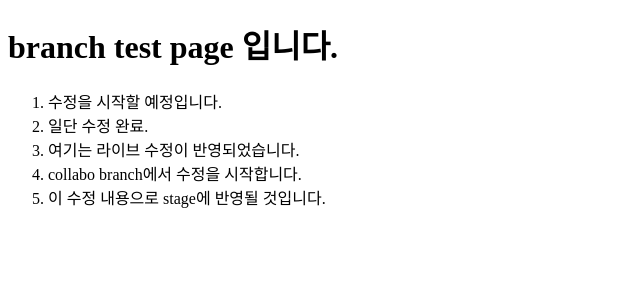
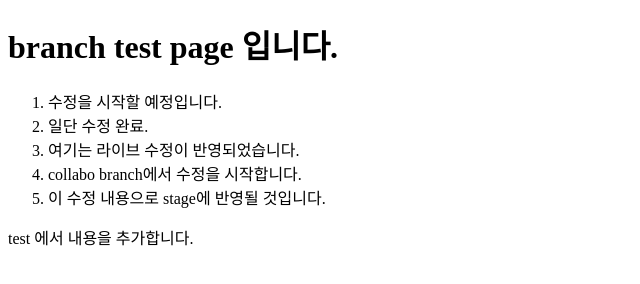
Before and after one commit to twoshlove/branch-test, a plain HTML site: page index.html in a window 1280 px wide. Shown: the whole page, without its empty margins (0-640 px from the left). Drawn offline with Linux system fonts and the light colour scheme.

Commit message:
변경사항 저장

```diff
--- a/index.html
+++ b/index.html
@@ -16,5 +16,7 @@
     <li>collabo branch에서 수정을 시작합니다.</li>
     <li>이 수정 내용으로 stage에 반영될 것입니다.</li>
   </ol>
+
+  <p>test 에서 내용을 추가합니다.</p>
 </body>
 </html>
```
